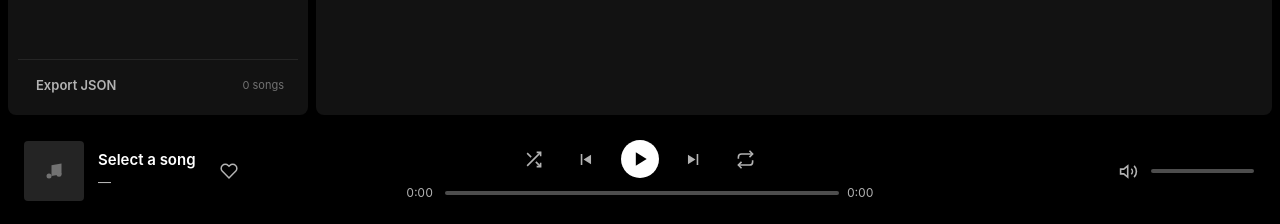
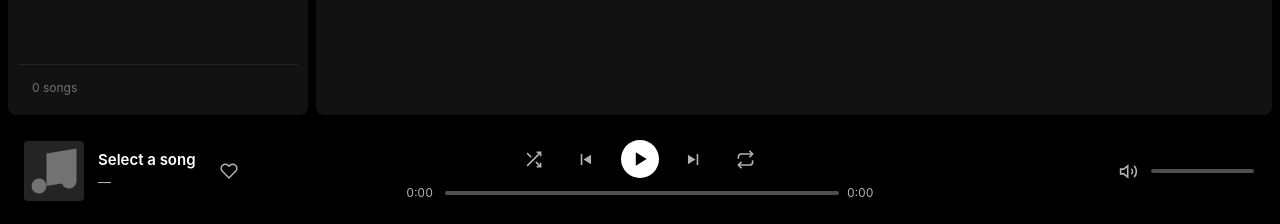
Before and after one commit to Dusty3206/Dusty3206.github.io-media, a plain HTML site: page index.html in a window 1280 px wide. Shown: the part 573-797 px from the top of the page. Drawn offline with Linux system fonts and the light colour scheme; no server answers.

Commit message:
Fix HTML formatting and ensure proper structure

```diff
--- a/index.html
+++ b/index.html
@@ -41,8 +41,7 @@
         <div class="library-list" id="libraryList"></div>
 
         <div class="library-footer">
-          <button class="text-link" id="exportPlaylistsBtn" title="Download your playlists as playlist.json">Export JSON</button>
-          <span id="trackTotalBadge" style="font-size:11px;color:var(--text-muted);padding-right:6px;">0 songs</span>
+          <span id="trackTotalBadge" style="font-size:12px;color:var(--text-muted);padding:4px 6px;">0 songs</span>
         </div>
       </section>
     </aside>
@@ -74,7 +73,7 @@
     <footer class="player" aria-label="Audio Player">
       <div class="now-playing">
         <div class="np-cover" id="npCover">
-          <svg width="20" height="20" viewBox="0 0 24 24" fill="currentColor"><path d="M9 18V5l12-2v13"/><circle cx="6" cy="18" r="3"/><circle cx="18" cy="16" r="3"/></svg>
+          <svg viewBox="0 0 24 24" fill="currentColor"><path d="M9 18V5l12-2v13"/><circle cx="6" cy="18" r="3"/><circle cx="18" cy="16" r="3"/></svg>
         </div>
         <div class="np-text">
           <div class="np-title" id="npTitle">Select a song</div>
@@ -116,7 +115,7 @@
           <button class="ctrl-btn" id="muteBtn" title="Mute" aria-label="Mute">
             <svg viewBox="0 0 24 24" fill="none" stroke="currentColor" stroke-width="2"><polygon points="11 5 6 9 2 9 2 15 6 15 11 19 11 5"/><path d="M15.54 8.46a5 5 0 0 1 0 7.07"/><path d="M19.07 4.93a10 10 0 0 1 0 14.14"/></svg>
           </button>
-          <input id="volumeBar" class="sp-range" type="range" min="0" max="100" value="80" aria-label="Volume">
+          <input id="volumeBar" class="sp-range" type="range" min="0" max="100" value="80" aria-label="Volume" style="--val:80%;">
         </div>
       </div>
     </footer>
```
